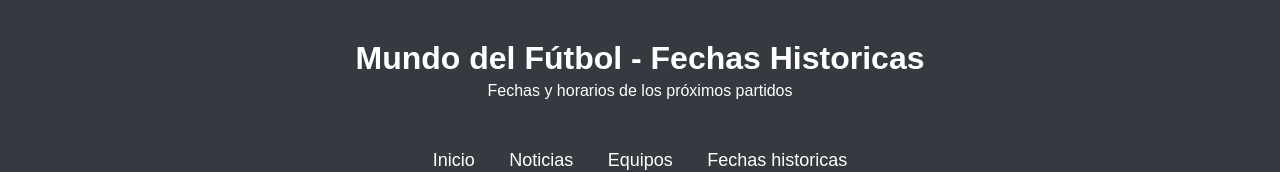
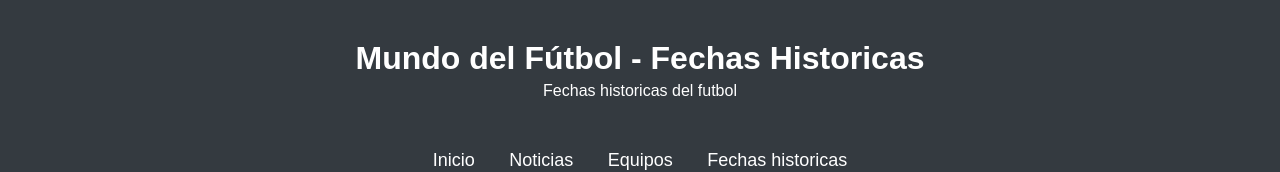
Before and after one commit to Martinedu21/Fullstack2, a plain HTML site: page clase 2/FechasHistoricas.html in a window 1280 px wide. Shown: the top 172 px of the page. Drawn offline with Linux system fonts and the light colour scheme.

Commit message:
Proyecto terminado si o si

```diff
--- a/clase 2/FechasHistoricas.html
+++ b/clase 2/FechasHistoricas.html
@@ -10,7 +10,7 @@
   <header class="site-header">
     <div class="container">
       <h1>Mundo del Fútbol - Fechas Historicas</h1>
-      <p class="tagline">Fechas y horarios de los próximos partidos</p>
+      <p class="tagline">Fechas historicas del futbol</p>
     </div>
   </header>
 
```
